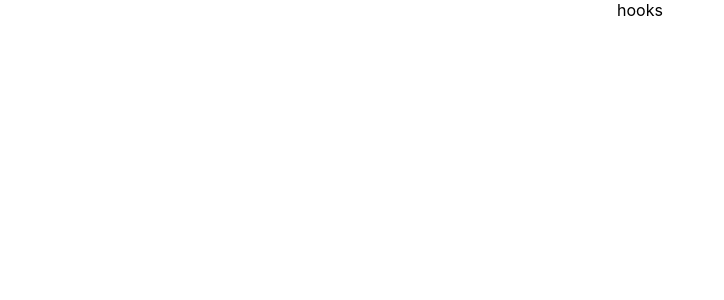
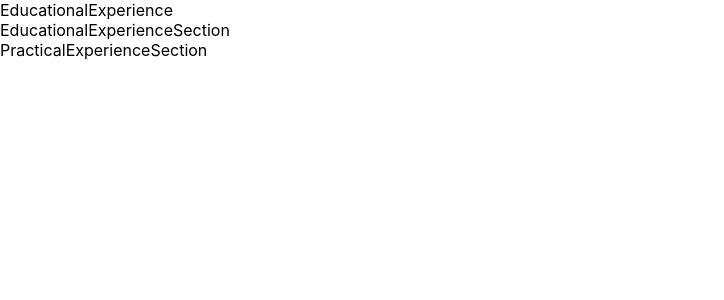
Before and after one commit to yassineDh/cv-project-hooks, a React (Create React App) app: page / in a window 1280 px wide. Shown: the top 300 px of the page, without its empty margins (0-724 px from the left). Built offline with nearby package versions, Linux system fonts and the light colour scheme.

Commit message:
create basic files

```diff
--- a/package.json
+++ b/package.json
@@ -34,5 +34,8 @@
       "last 1 firefox version",
       "last 1 safari version"
     ]
+  },
+  "devDependencies": {
+    "eslint-plugin-react-hooks": "^4.2.0"
   }
 }
--- a/src/App.js
+++ b/src/App.js
@@ -1,10 +1,13 @@
-import logo from './logo.svg';
-import './App.css';
+import EducationalExperience from "./components/EducationalExperience";
+import EducationalExperienceSection from "./components/EducationalExperienceSection";
+import PracticalExperienceSection from "./components/PracticalExperienceSection";
 
 function App() {
   return (
     <div className="App">
-     hooks
+      <EducationalExperience />
+      <EducationalExperienceSection />
+      <PracticalExperienceSection />
     </div>
   );
 }
--- /dev/null
+++ b/src/components/EducationalExperience.js
@@ -0,0 +1,7 @@
+import React from "react";
+
+function EducationalExperience() {
+  return <div>EducationalExperience</div>;
+}
+
+export default EducationalExperience;
--- /dev/null
+++ b/src/components/EducationalExperienceSection.js
@@ -0,0 +1,7 @@
+import React from "react";
+
+function EducationalExperienceSection() {
+  return <div>EducationalExperienceSection</div>;
+}
+
+export default EducationalExperienceSection;
--- /dev/null
+++ b/src/components/PracticalExperienceSection.js
@@ -0,0 +1,7 @@
+import React from "react";
+
+function PracticalExperienceSection() {
+  return <div>PracticalExperienceSection</div>;
+}
+
+export default PracticalExperienceSection;
```
Also changed, not shown: 1 other file (tests, documents, lock files or other folders).
